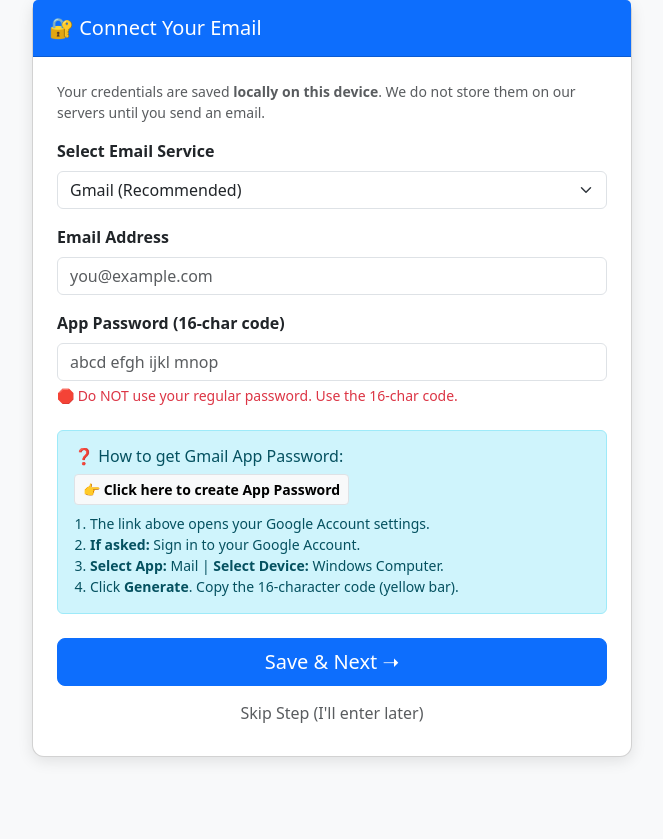
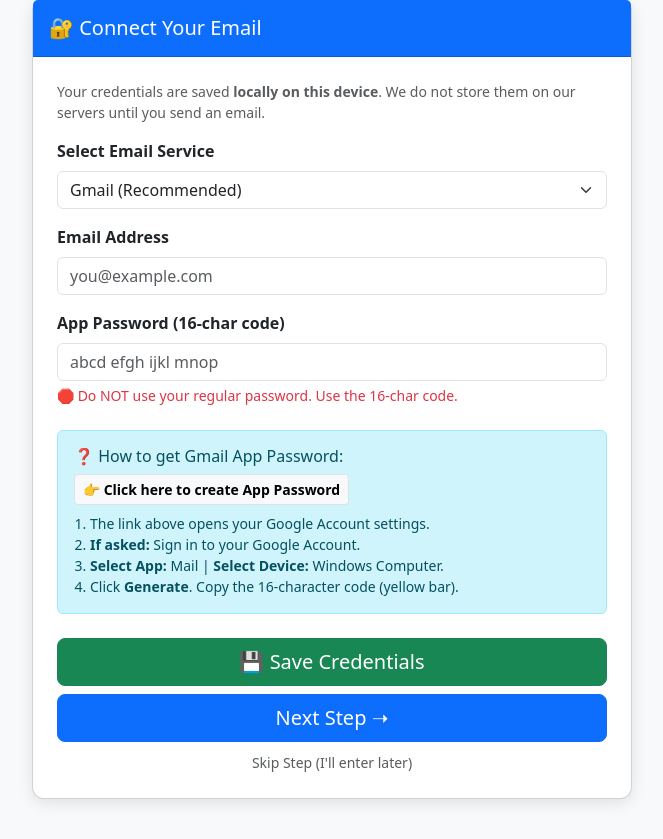
Before and after one commit to Muhammad-Muzammil-Shah/Job-Email-Sender-AI, a Flask app: page / in a window 1280 px wide. Shown: the part 138-977 px from the top of the page, without its empty margins (308-971 px from the left). Before the commit the page ends 899 px from the top, so only its background shows below. Run offline with Flask 3, Linux system fonts and the light colour scheme.

Commit message:
Add Save Credentials button to setup page

```diff
--- a/templates/setup.html
+++ b/templates/setup.html
@@ -74,8 +74,11 @@
                 </div>
 
                 <div class="d-grid gap-2 mt-4">
-                    <button type="submit" class="btn btn-primary btn-lg">Save & Next ➝</button>
-                    <a href="/upload" class="btn btn-link text-decoration-none text-muted">Skip Step (I'll enter later)</a>
+                    <button type="button" class="btn btn-success btn-lg" onclick="saveOnly()">💾 Save Credentials</button>
+                    <button type="submit" class="btn btn-primary btn-lg">Next Step ➝</button>
+                </div>
+                <div class="text-center mt-2">
+                    <a href="/upload" class="text-decoration-none text-muted small">Skip Step (I'll enter later)</a>
                 </div>
             </form>
         </div>
@@ -106,11 +109,15 @@
         }
     }
 
-    function saveAndNext(e) {
-        e.preventDefault();
+    function performSave() {
         const email = document.getElementById('userEmail').value;
         const pass = document.getElementById('userPass').value;
         const service = document.getElementById('serviceSelect').value;
+
+        if(!email || !pass) {
+            alert("Please fill in email and password.");
+            return false;
+        }
 
         if(service === 'gmail' && pass.length < 10) {
             alert("Gmail App Password looks too short. It should be 16 characters.");
@@ -120,9 +127,20 @@
         localStorage.setItem("jobApp_email", email);
         localStorage.setItem("jobApp_pass", pass);
         localStorage.setItem("jobApp_service", service);
+        return true;
+    }
 
-        // Redirect to next page
-        window.location.href = "/upload";
+    function saveOnly() {
+        if(performSave()) {
+            alert("✅ Credentials Saved to Browser!");
+        }
+    }
+
+    function saveAndNext(e) {
+        e.preventDefault();
+        if(performSave()) {
+            window.location.href = "/upload";
+        }
         return false;
     }
 
```
